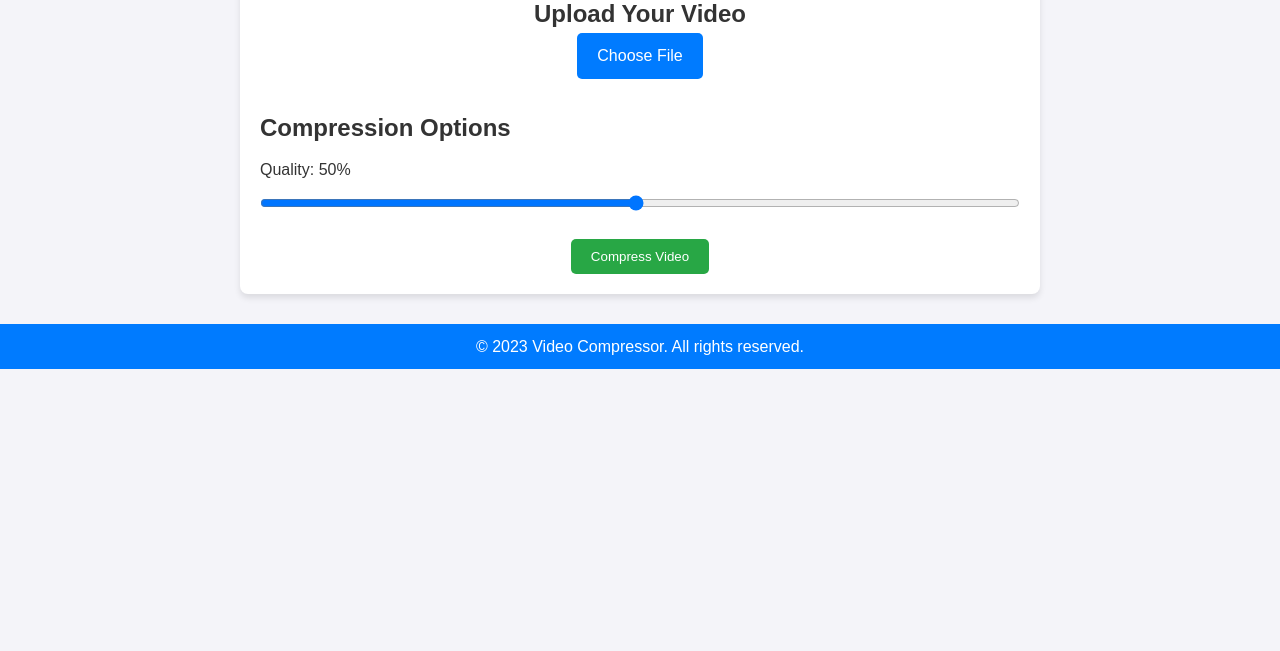
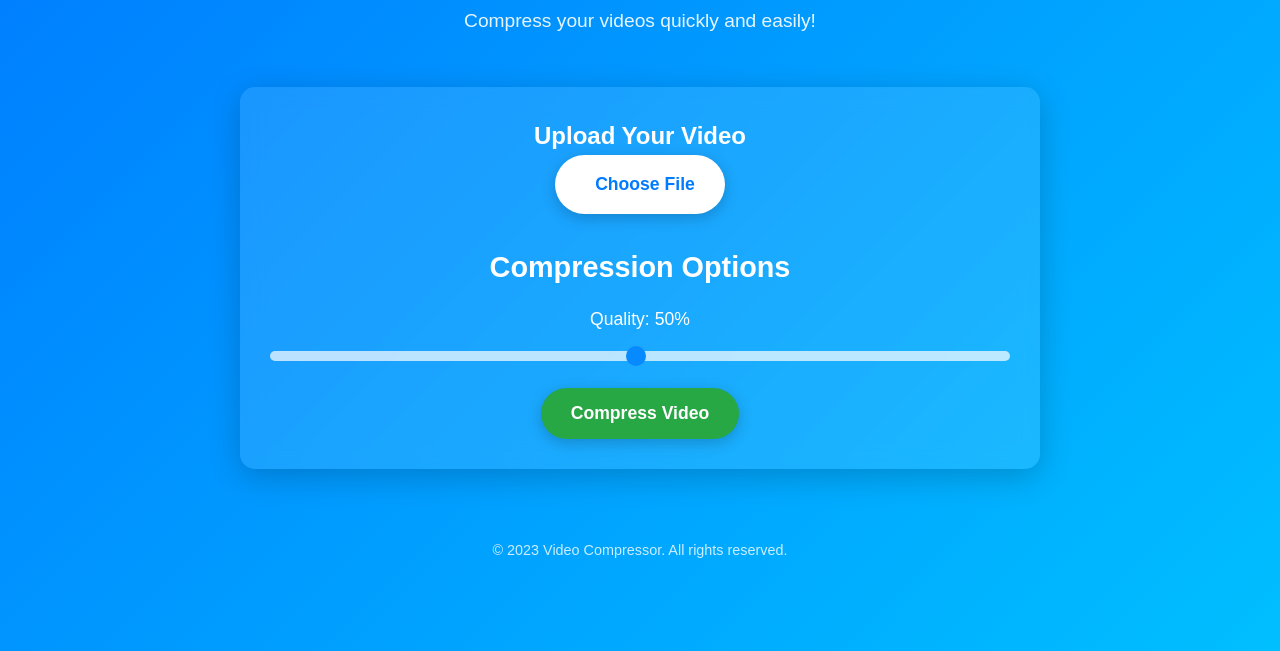
Before and after one commit to sartutorials24/videocompress, a plain HTML site: page index.html in a window 1280 px wide. Shown: the part 149-800 px from the top of the page. Drawn offline with Linux system fonts and the light colour scheme.

Commit message:
Update index.html

```diff
--- a/index.html
+++ b/index.html
@@ -14,36 +14,51 @@
 
     body {
       font-family: 'Arial', sans-serif;
-      background-color: #f4f4f9;
-      color: #333;
+      background: linear-gradient(135deg, #007bff, #00bfff);
+      color: #fff;
       line-height: 1.6;
+      min-height: 100vh;
+      display: flex;
+      flex-direction: column;
+      align-items: center;
+      justify-content: center;
     }
 
     /* Header */
     header {
-      background: #007bff;
-      color: #fff;
-      padding: 20px 0;
       text-align: center;
+      margin-bottom: 30px;
     }
 
     header h1 {
-      font-size: 2.5rem;
+      font-size: 3rem;
+      font-weight: bold;
+      margin-bottom: 10px;
+      animation: fadeIn 2s ease-in-out;
+    }
+
+    header p {
+      font-size: 1.2rem;
+      opacity: 0.9;
+      animation: fadeIn 2.5s ease-in-out;
     }
 
     /* Main Container */
     .container {
       max-width: 800px;
+      width: 90%;
       margin: 20px auto;
-      padding: 20px;
-      background: #fff;
-      border-radius: 8px;
-      box-shadow: 0 4px 6px rgba(0, 0, 0, 0.1);
+      padding: 30px;
+      background: rgba(255, 255, 255, 0.1);
+      border-radius: 15px;
+      backdrop-filter: blur(10px);
+      box-shadow: 0 8px 32px rgba(0, 0, 0, 0.2);
+      text-align: center;
+      animation: slideUp 1.5s ease-in-out;
     }
 
     /* Upload Section */
     .upload-section {
-      text-align: center;
       margin-bottom: 30px;
     }
 
@@ -53,16 +68,24 @@
 
     .upload-section label {
       display: inline-block;
-      background: #007bff;
-      color: #fff;
-      padding: 10px 20px;
-      border-radius: 5px;
+      background: #fff;
+      color: #007bff;
+      padding: 15px 30px;
+      border-radius: 50px;
       cursor: pointer;
-      transition: background 0.3s ease;
+      transition: transform 0.3s ease, box-shadow 0.3s ease;
+      font-size: 1.1rem;
+      font-weight: bold;
+      box-shadow: 0 4px 15px rgba(0, 0, 0, 0.2);
     }
 
     .upload-section label:hover {
-      background: #0056b3;
+      transform: translateY(-5px);
+      box-shadow: 0 6px 20px rgba(0, 0, 0, 0.3);
+    }
+
+    .upload-section label i {
+      margin-right: 10px;
     }
 
     /* Compression Options */
@@ -71,17 +94,40 @@
     }
 
     .options h2 {
-      font-size: 1.5rem;
-      margin-bottom: 10px;
+      font-size: 1.8rem;
+      margin-bottom: 15px;
     }
 
     .options label {
       display: block;
       margin-bottom: 10px;
+      font-size: 1.1rem;
     }
 
     .options input[type="range"] {
       width: 100%;
+      -webkit-appearance: none;
+      appearance: none;
+      height: 10px;
+      background: #fff;
+      border-radius: 5px;
+      outline: none;
+      opacity: 0.7;
+      transition: opacity 0.3s ease;
+    }
+
+    .options input[type="range"]:hover {
+      opacity: 1;
+    }
+
+    .options input[type="range"]::-webkit-slider-thumb {
+      -webkit-appearance: none;
+      appearance: none;
+      width: 20px;
+      height: 20px;
+      background: #007bff;
+      border-radius: 50%;
+      cursor: pointer;
     }
 
     /* Compress Button */
@@ -92,42 +138,73 @@
     .compress-btn button {
       background: #28a745;
       color: #fff;
-      padding: 10px 20px;
+      padding: 15px 30px;
       border: none;
-      border-radius: 5px;
+      border-radius: 50px;
       cursor: pointer;
-      transition: background 0.3s ease;
+      font-size: 1.1rem;
+      font-weight: bold;
+      transition: transform 0.3s ease, box-shadow 0.3s ease;
+      box-shadow: 0 4px 15px rgba(0, 0, 0, 0.2);
     }
 
     .compress-btn button:hover {
-      background: #218838;
+      transform: translateY(-5px);
+      box-shadow: 0 6px 20px rgba(0, 0, 0, 0.3);
     }
 
     /* Footer */
     footer {
       text-align: center;
       margin-top: 30px;
-      padding: 10px 0;
-      background: #007bff;
-      color: #fff;
+      padding: 20px 0;
+      font-size: 0.9rem;
+      opacity: 0.8;
+    }
+
+    /* Animations */
+    @keyframes fadeIn {
+      from {
+        opacity: 0;
+      }
+      to {
+        opacity: 1;
+      }
+    }
+
+    @keyframes slideUp {
+      from {
+        transform: translateY(50px);
+        opacity: 0;
+      }
+      to {
+        transform: translateY(0);
+        opacity: 1;
+      }
     }
 
     /* Responsive Design */
     @media (max-width: 768px) {
       header h1 {
-        font-size: 2rem;
+        font-size: 2.5rem;
+      }
+
+      header p {
+        font-size: 1rem;
       }
 
       .container {
-        padding: 15px;
+        padding: 20px;
       }
 
       .upload-section label {
-        padding: 8px 16px;
+        padding: 12px 25px;
+        font-size: 1rem;
       }
 
       .compress-btn button {
-        padding: 8px 16px;
+        padding: 12px 25px;
+        font-size: 1rem;
       }
     }
   </style>
@@ -135,12 +212,15 @@
 <body>
   <header>
     <h1>Video Compressor</h1>
+    <p>Compress your videos quickly and easily!</p>
   </header>
 
   <div class="container">
     <div class="upload-section">
       <h2>Upload Your Video</h2>
-      <label for="video-upload">Choose File</label>
+      <label for="video-upload">
+        <i class="fas fa-upload"></i> Choose File
+      </label>
       <input type="file" id="video-upload" accept="video/*">
     </div>
 
```
